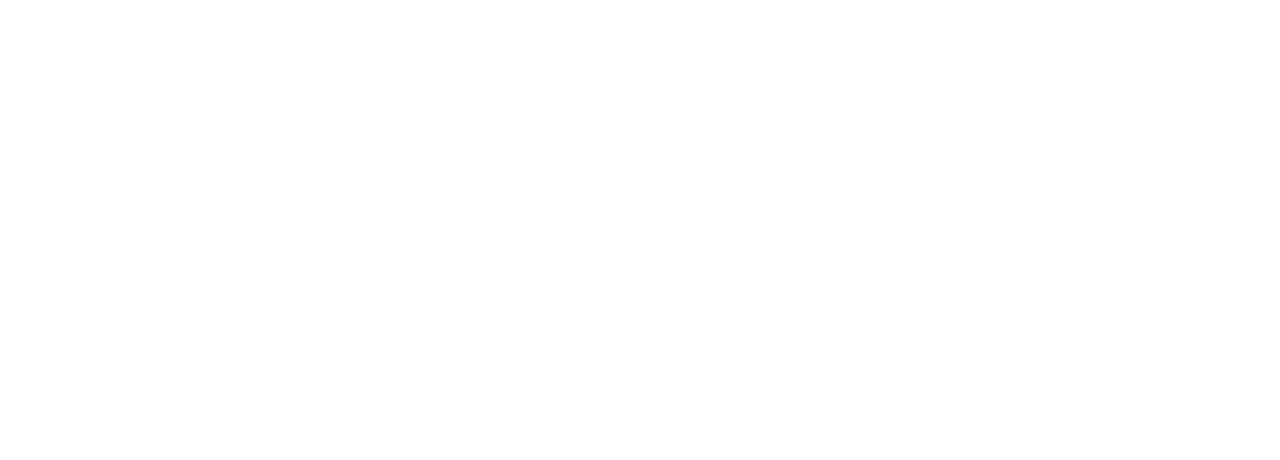
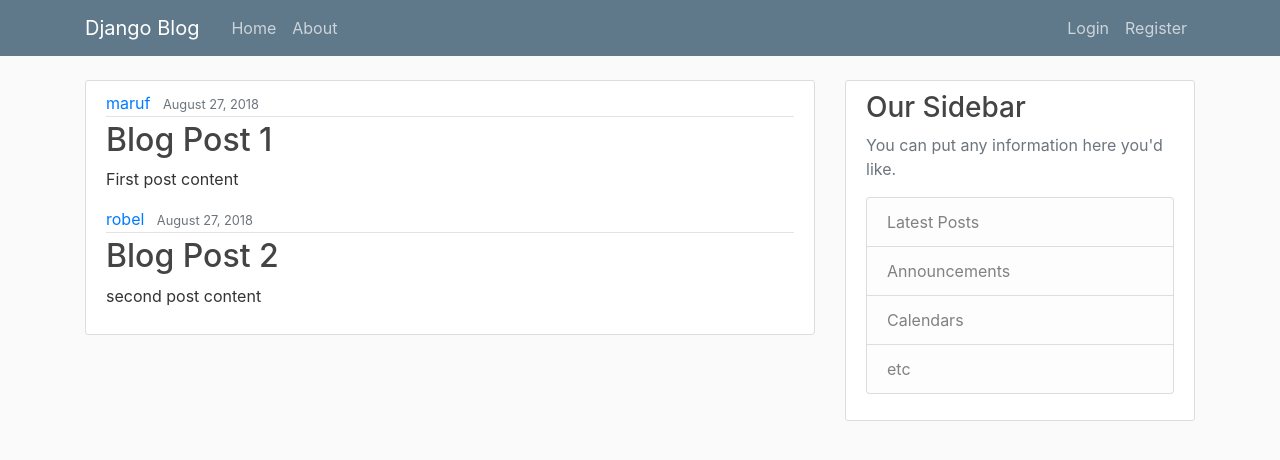
Before and after one commit to maruf-swe/simple-blog, a Django app: page / in a window 1280 px wide. Before the commit the part shown is empty. Shown: the top 460 px of the page. Run offline with Django 3.2, Linux system fonts and the light colour scheme; some libraries are stand-ins or nearby versions.

Commit message:
add templates files

```diff
--- a/blog/templates/blog/about.html
+++ b/blog/templates/blog/about.html
@@ -0,0 +1,4 @@
+{% extends "blog/base.html" %}
+{% block content %}
+    <p>About</p>
+{% endblock content %}
--- a/blog/templates/blog/base.html
+++ b/blog/templates/blog/base.html
@@ -1,36 +1,35 @@
 {% load static %}
-<!doctype html>
-<html lang="en">
+<!DOCTYPE html>
+<html>
 <head>
+
     <!-- Required meta tags -->
     <meta charset="utf-8">
-    <meta name="viewport" content="width=device-width, initial-scale=1">
+    <meta name="viewport" content="width=device-width, initial-scale=1, shrink-to-fit=no">
 
     <!-- Bootstrap CSS -->
-    <link href="https://cdn.jsdelivr.net/npm/bootstrap@5.0.2/dist/css/bootstrap.min.css" rel="stylesheet"
-          integrity="sha384-EVSTQN3/azprG1Anm3QDgpJLIm9Nao0Yz1ztcQTwFspd3yD65VohhpuuCOmLASjC" crossorigin="anonymous">
-    <link rel="stylesheet" type="text/css" href="{% static 'main.css' %}">
+    <link rel="stylesheet" href="https://maxcdn.bootstrapcdn.com/bootstrap/4.0.0/css/bootstrap.min.css" integrity="sha384-Gn5384xqQ1aoWXA+058RXPxPg6fy4IWvTNh0E263XmFcJlSAwiGgFAW/dAiS6JXm" crossorigin="anonymous">
+
+    <link rel="stylesheet" type="text/css" href="{% static 'blog/main.css' %}">
 
     {% if title %}
-        <title>Django Blog -{{ title }}</title>
+        <title>Django Blog - {{ title }}</title>
     {% else %}
         <title>Django Blog</title>
     {% endif %}
 </head>
 <body>
-
     <header class="site-header">
       <nav class="navbar navbar-expand-md navbar-dark bg-steel fixed-top">
         <div class="container">
-            <a class="navbar-brand mr-4" href="/">Django Blog</a>
-            <button class="navbar-toggler" type="button" data-toggle="collapse" data-target="#navbarToggle"
-                    aria-controls="navbarToggle" aria-expanded="false" aria-label="Toggle navigation">
+          <a class="navbar-brand mr-4" href="{% url 'blog-home' %}">Django Blog</a>
+          <button class="navbar-toggler" type="button" data-toggle="collapse" data-target="#navbarToggle" aria-controls="navbarToggle" aria-expanded="false" aria-label="Toggle navigation">
           <span class="navbar-toggler-icon"></span>
           </button>
           <div class="collapse navbar-collapse" id="navbarToggle">
             <div class="navbar-nav mr-auto">
-                    <a class="nav-item nav-link" href="/">Home</a>
-                    <a class="nav-item nav-link" href="/about">About</a>
+              <a class="nav-item nav-link" href="{% url 'blog-home' %}">Home</a>
+              <a class="nav-item nav-link" href="{% url 'blog-about' %}">About</a>
             </div>
             <!-- Navbar Right Side -->
             <div class="navbar-nav">
@@ -41,7 +40,6 @@
         </div>
       </nav>
     </header>
-
     <main role="main" class="container">
       <div class="row">
         <div class="col-md-8">
@@ -63,17 +61,10 @@
       </div>
     </main>
 
-
-<!-- Option 1: Bootstrap Bundle with Popper -->
-<script src="https://cdn.jsdelivr.net/npm/bootstrap@5.0.2/dist/js/bootstrap.bundle.min.js"
-        integrity="sha384-MrcW6ZMFYlzcLA8Nl+NtUVF0sA7MsXsP1UyJoMp4YLEuNSfAP+JcXn/tWtIaxVXM"
-        crossorigin="anonymous"></script>
-<script src="https://cdn.jsdelivr.net/npm/@popperjs/core@2.9.2/dist/umd/popper.min.js"
-        integrity="sha384-IQsoLXl5PILFhosVNubq5LC7Qb9DXgDA9i+tQ8Zj3iwWAwPtgFTxbJ8NT4GN1R8p"
-        crossorigin="anonymous"></script>
-<script src="https://cdn.jsdelivr.net/npm/bootstrap@5.0.2/dist/js/bootstrap.min.js"
-        integrity="sha384-cVKIPhGWiC2Al4u+LWgxfKTRIcfu0JTxR+EQDz/bgldoEyl4H0zUF0QKbrJ0EcQF"
-        crossorigin="anonymous"></script>
-
+    <!-- Optional JavaScript -->
+    <!-- jQuery first, then Popper.js, then Bootstrap JS -->
+    <script src="https://code.jquery.com/jquery-3.2.1.slim.min.js" integrity="sha384-KJ3o2DKtIkvYIK3UENzmM7KCkRr/rE9/Qpg6aAZGJwFDMVNA/GpGFF93hXpG5KkN" crossorigin="anonymous"></script>
+    <script src="https://cdnjs.cloudflare.com/ajax/libs/popper.js/1.12.9/umd/popper.min.js" integrity="sha384-ApNbgh9B+Y1QKtv3Rn7W3mgPxhU9K/ScQsAP7hUibX39j7fakFPskvXusvfa0b4Q" crossorigin="anonymous"></script>
+    <script src="https://maxcdn.bootstrapcdn.com/bootstrap/4.0.0/js/bootstrap.min.js" integrity="sha384-JZR6Spejh4U02d8jOt6vLEHfe/JQGiRRSQQxSfFWpi1MquVdAyjUar5+76PVCmYl" crossorigin="anonymous"></script>
 </body>
 </html>
--- a/blog/templates/blog/home.html
+++ b/blog/templates/blog/home.html
@@ -0,0 +1,15 @@
+{% extends "blog/base.html" %}
+{% block content %}
+    <article class="media content-section">
+        <div class="media-body">
+            {% for post in posts %}
+            <div class="article-metadata">
+                <a class="mr-2" href="#">{{ post.author }}</a>
+                <small class="text-muted">{{ post.date_posted }}</small>
+            </div>
+            <h2><a class="article-title" href="#">{{ post.title }}</a></h2>
+            <p class="article-content">{{ post.content }}</p>
+            {% endfor %}
+        </div>
+    </article>
+{% endblock content %}
--- a/blog/views.py
+++ b/blog/views.py
@@ -1,8 +1,27 @@
-from django.shortcuts import render, HttpResponse
+from django.shortcuts import render
 
 # Create your views here.
+posts = [
+    {'author': 'maruf',
+     'title': 'Blog Post 1',
+     'content': 'First post content',
+     'date_posted': 'August 27, 2018'
+     },
+    {'author': 'robel',
+     'title': 'Blog Post 2',
+     'content': 'second post content',
+     'date_posted': 'August 27, 2018'
+     }
+]
+
+
 def home(request):
-    return HttpResponse('<h1></h1>')
+    context = {
+        'title': 'Home',
+        'posts': posts
+    }
+    return render(request, 'blog/home.html', context)
+
 
 def about(request):
-    return HttpResponse('<h1></h1>')
+    return render(request, 'blog/about.html', {'title': 'About'})
```
Lines whose indentation alone changed are shown as unchanged.
